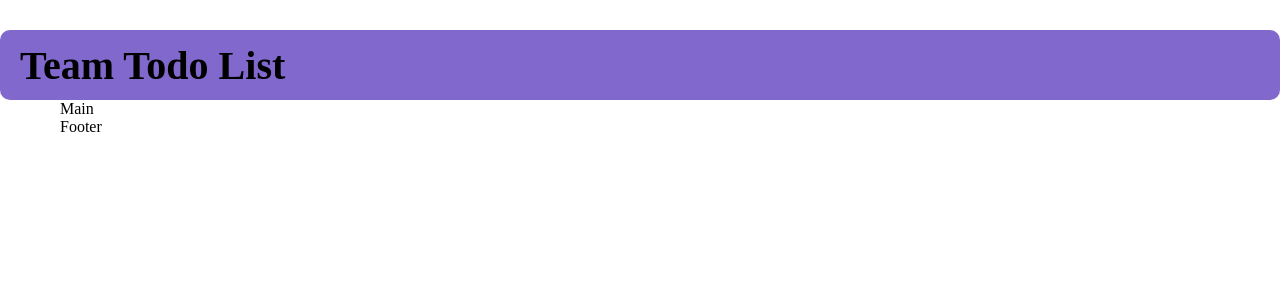
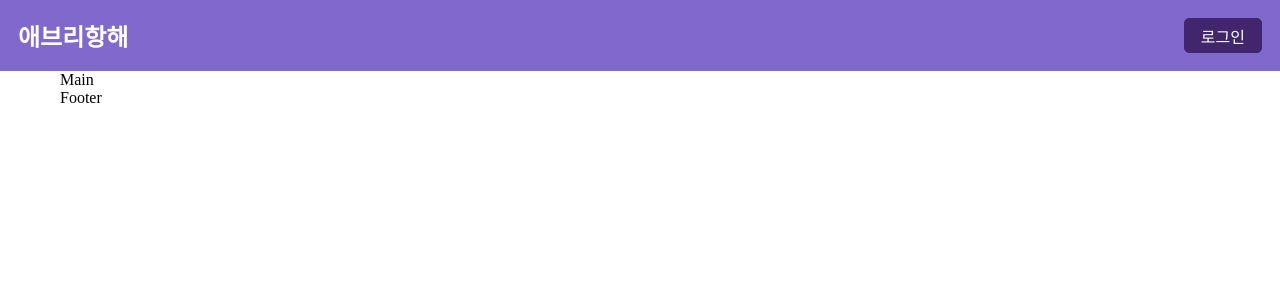
Before and after one commit to yejin0718/everyhanghae, a React (Create React App) app in the folder React/: page / in a window 1280 px wide. Shown: the top 300 px of the page. Built offline with nearby package versions, Linux system fonts and the light colour scheme.

Commit message:
style : create header

```diff
--- a/React/src/components/elements/Button.jsx
+++ b/React/src/components/elements/Button.jsx
@@ -0,0 +1,12 @@
+import React from "react";
+import classes from "./Elements.module.css";
+
+const Button = ({ className, onClick, children }) => {
+  return (
+    <button className={`${classes.button} ${className}`} onClick={onClick}>
+      {children}
+    </button>
+  );
+};
+
+export default Button;
--- a/React/src/components/elements/elements.module.css
+++ b/React/src/components/elements/elements.module.css
@@ -0,0 +1,19 @@
+.button {
+  font: inherit;
+  border: 1px solid var(--color-button);
+  border-radius: 5px;
+  background: var(--color-button);
+  color: white;
+  padding: 0.25rem 1rem;
+  cursor: pointer;
+}
+
+.button:hover,
+.button:active {
+  background: #351664;
+  border-color: #3b1870;
+}
+
+.button:focus {
+  outline: none;
+}
--- a/React/src/shared/layout/Header.jsx
+++ b/React/src/shared/layout/Header.jsx
@@ -1,10 +1,13 @@
 import React from "react";
 import classes from "./Header.module.css";
+//component
+import Button from "../../components/elements/Button";
 
 const Header = () => {
   return (
     <div className={classes.header}>
-      <span>Team Todo List</span>
+      <h2>애브리항해</h2>
+      <Button>로그인</Button>
     </div>
   );
 };
--- a/React/src/shared/layout/Header.module.css
+++ b/React/src/shared/layout/Header.module.css
@@ -1,12 +1,7 @@
 .header {
   display: flex;
-  align-items: center;
-  font-size: 40px;
-  font-weight: bold;
-  padding-left: 20px;
-  margin-top: 30px;
-  height: 70px;
-  border-radius: 10px;
+  justify-content: space-between;
+  padding: 18px;
   background-color: var(--color-main);
-  color: black;
+  color: white;
 }
```
